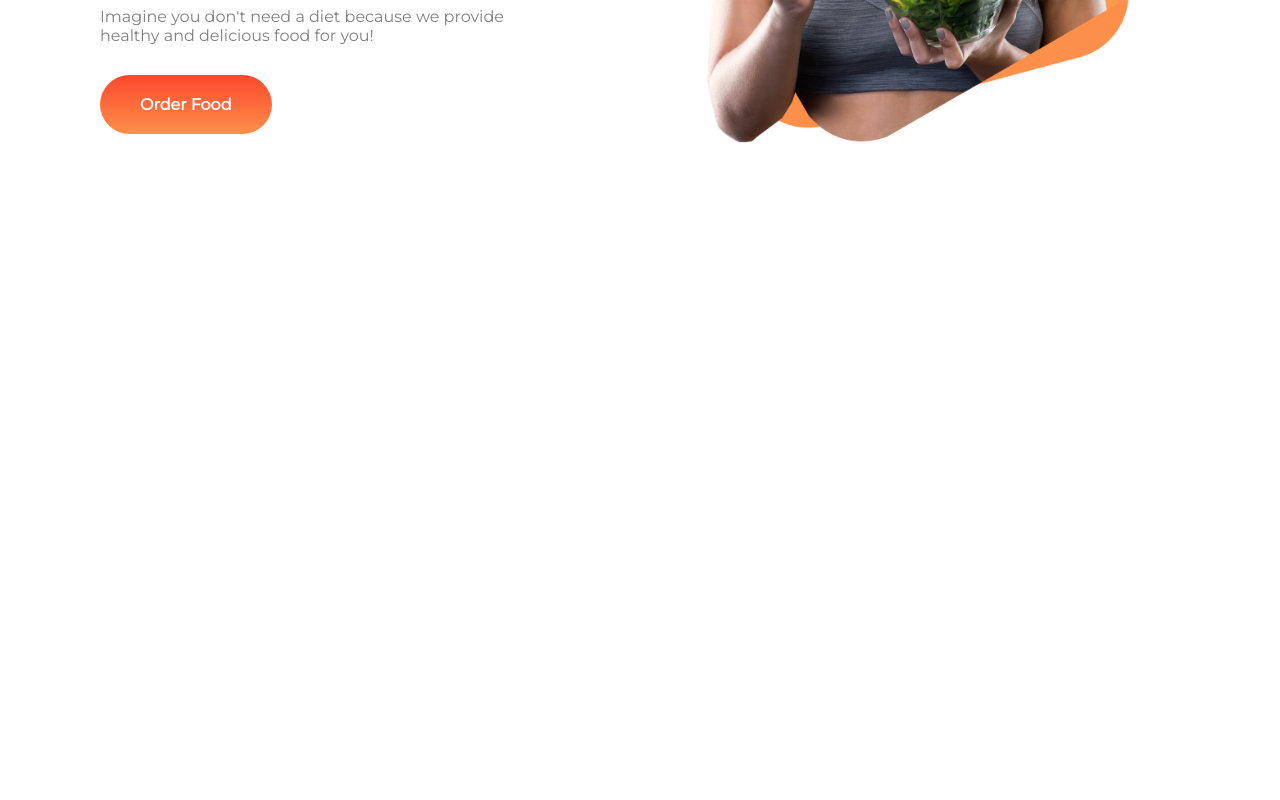
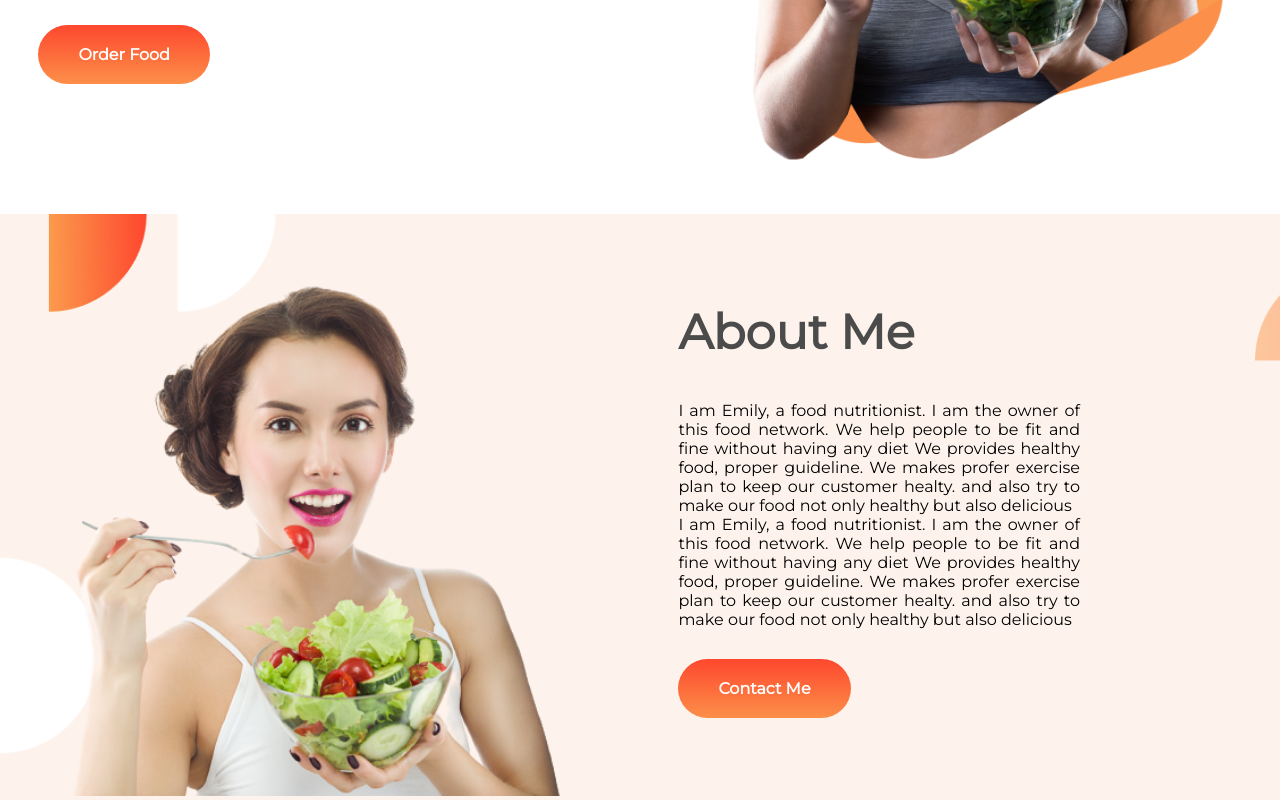
Before and after one commit to romjanxr/food-network, a plain HTML site: page index.html in a window 1280 px wide. Shown: the part 547-1347 px from the top of the page. Before the commit the page ends 911 px from the top, so only its background shows below. Drawn offline with Linux system fonts and the light colour scheme.

Commit message:
second section added

```diff
--- a/index.html
+++ b/index.html
@@ -26,6 +26,23 @@
             <img src="images/first-image-with-bg.png" alt="">
         </div>
     </section>
+    <section class="flexible-container about-me">
+        <div class="half-width">
+            <img src="images/person.png" alt="">
+        </div>
+        <div class="half-width">
+            <h1 class="first-heading">About Me</h1>
+            <p class="para2">I am Emily, a food nutritionist. I am the owner of this food network. We help people to be
+                fit and fine
+                without having any diet We provides healthy food, proper guideline. We makes profer exercise plan to
+                keep our customer healty. and also try to make our food not only healthy but also delicious <br>
+                I am Emily, a food nutritionist. I am the owner of this food network. We help people to be
+                fit and fine
+                without having any diet We provides healthy food, proper guideline. We makes profer exercise plan to
+                keep our customer healty. and also try to make our food not only healthy but also delicious </p>
+            <a class="link-button" target="_blank" href="https://github.com/romjanxr/">Contact Me</a>
+        </div>
+    </section>
 </body>
 
 </html>
--- a/style.css
+++ b/style.css
@@ -4,10 +4,11 @@ body{
 }
 .flexible-container{
     display: flex;
-    padding: 100px;
+    padding-top: 50px;
 }
 .half-width{
     width: 50%;
+    margin-left: 3%;
 
 }
 .half-width img{
@@ -37,3 +38,13 @@ body{
     margin-top: 200px;
     margin-bottom: 150px;
 }
+.about-me{
+    background-image: url(images/7.png);
+    background-repeat: no-repeat;
+    background-size: cover;
+}
+.para2{
+    padding-right: 200px;
+    text-align: justify;
+    margin-bottom: 50px;
+}
```
Also changed, not shown: images/7.png (added), images/person.png (added).
